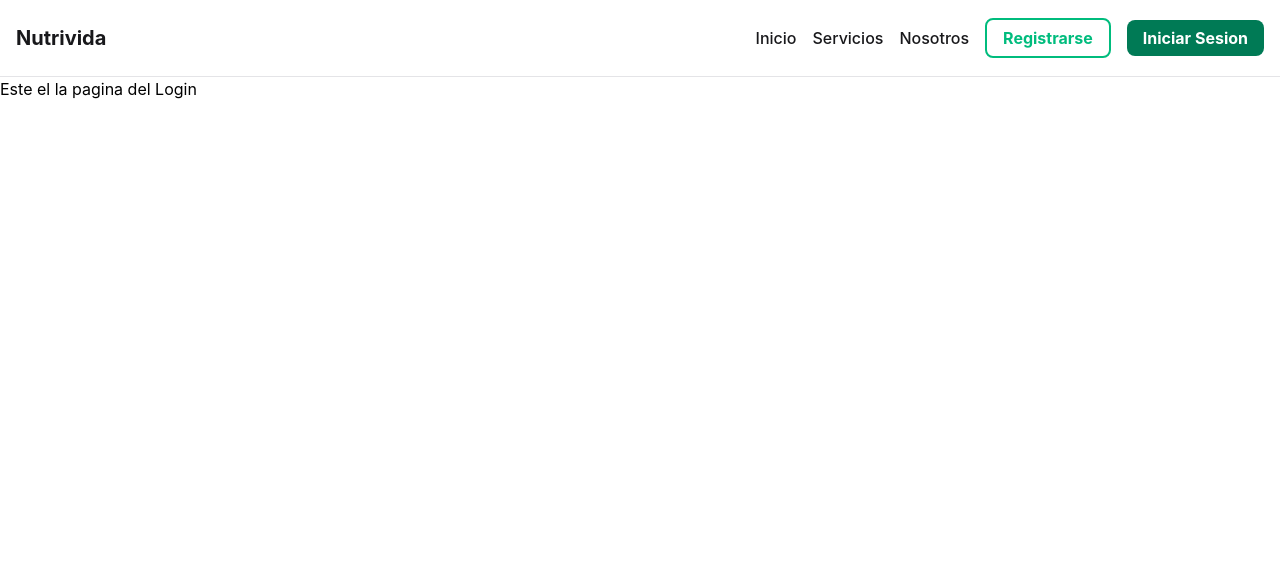
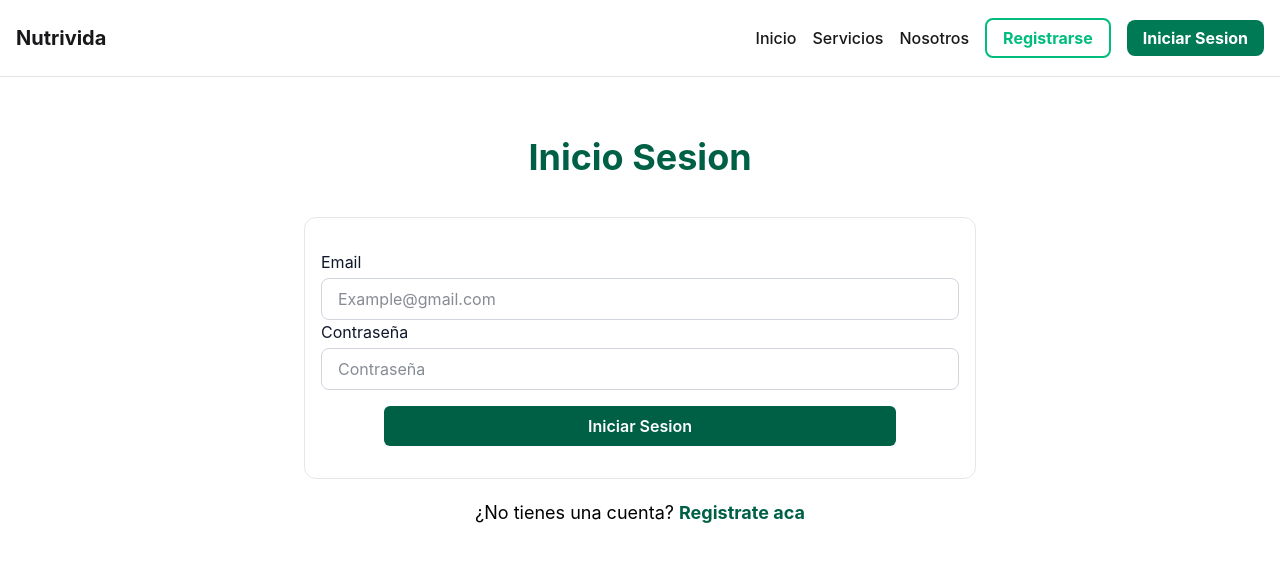
Before and after one commit to macayul-boop/Nutrivida, a React (Vite) app in the folder nutrivida/: page /login in a window 1280 px wide. Shown: the top 562 px of the page. Built offline with nearby package versions, Linux system fonts and the light colour scheme.

Commit message:
Se creo la vista de login con la navegacion de cliente y administracion (falta nutricionista y secrretario)

```diff
--- /dev/null
+++ b/nutrivida/src/componente/FormularioRegistroCliente.jsx
@@ -0,0 +1,235 @@
+import { useState } from "react"
+import InputText from "./InputText"
+import { useNavigate } from "react-router-dom"
+
+const listaUsuario = [
+                {
+                    id:1,
+                    rut:"222306497",
+                    nombre:"Matias",
+                    apellidos:"Cayul",
+                    telefono:"+56963391571",
+                    email:"admin@gmail.com",
+                    contrasena:"1234567",
+                    rol:"Admin",
+                    estado:"Activo"
+                },
+                {
+                    id:2,
+                    rut:"123456789",
+                    nombre:"Carolina",
+                    apellidos:"Fuentes",
+                    telefono:"+56912345678",
+                    email: "nutri1@gmail.com",
+                    contrasena:"1234567",
+                    rol:"Nutricionista",
+                    estado:"Activo",
+                    horario:[
+                        {
+                            dia:"Lunes",
+                            horaInicio:"09:00",
+                            horaTermino:"17:00"
+                        },
+                        {
+                            dia:"Miercoles",
+                            horaInicio:"09:00",
+                            horaTermino:"17:00"
+                        },
+                        {
+                            dia:"Viernes",
+                            horaInicio:"09:00",
+                            horaTermino:"17:00"
+                        }
+                    ]
+                },
+                {
+                    id:3,
+                    rut:"123456789",
+                    nombre:"Rodrigo",
+                    apellidos:"Sepulveda",
+                    telefono:"+56912345678",
+                    email: "nutri2@gmail.com",
+                    contrasena:"1234567",
+                    rol:"Nutricionista",
+                    estado:"Activo",
+                    horario:[
+                        {
+                            dia:"Martes",
+                            horaInicio:"09:00",
+                            horaTermino:"14:00"
+                        },
+                        {
+                            dia:"Jueves",
+                            horaInicio:"09:00",
+                            horaTermino:"14:00"
+                        },
+                        {
+                            dia:"Sabado",
+                            horaInicio:"09:00",
+                            horaTermino:"14:00"
+                        }
+                    ]
+                },
+                {
+                    id:4,
+                    rut:"123456789",
+                    nombre:"Daniela",
+                    apellidos:"Morales",
+                    telefono:"+56912345678",
+                    email: "nutri3@gmail.com",
+                    contrasena:"1234567",
+                    rol:"Nutricionista",
+                    estado:"Activo",
+                    horario:[
+                        {
+                            dia:"Lunes",
+                            horaInicio:"08:00",
+                            horaTermino:"13:00"
+                        },
+                        {
+                            dia:"Viernes",
+                            horaInicio:"08:00",
+                            horaTermino:"13:00"
+                        }
+                    ]
+                },
+                {
+                    id:4,
+                    rut:"123456789",
+                    nombre:"Rodrigo",
+                    apellidos:"Sepulveda",
+                    telefono:"+56912345678",
+                    email: "nutri4@gmail.com",
+                    contrasena:"1234567",
+                    rol:"Nutricionista",
+                    estado:"Activo",
+                    horario:[
+                        {
+                            dia:"Martes",
+                            horaInicio:"09:00",
+                            horaTermino:"14:00"
+                        },
+                        {
+                            dia:"Jueves",
+                            horaInicio:"09:00",
+                            horaTermino:"14:00"
+                        },
+                        {
+                            dia:"Sabado",
+                            horaInicio:"09:00",
+                            horaTermino:"14:00"
+                        }
+                    ]
+                },
+                {
+                    id:5,
+                    rut:"123456789",
+                    nombre:"Felipe",
+                    apellidos:"Araya",
+                    telefono:"+56912345678",
+                    email: "nutri5@gmail.com",
+                    contrasena:"1234567",
+                    rol:"Nutricionista",
+                    estado:"Activo",
+                    horario:[
+                        {
+                            dia:"Martes",
+                            horaInicio:"14:00",
+                            horaTermino:"19:00"
+                        },
+                        {
+                            dia:"Viernes",
+                            horaInicio:"14:00",
+                            horaTermino:"19:00"
+                        }
+                    ]
+                }
+            ]
+
+const existeDatos = JSON.parse(localStorage.getItem('usuarios'));
+
+if(existeDatos == null ){
+    localStorage.setItem('usuarios', JSON.stringify(listaUsuario));
+}
+
+const DATOS_GUARDADOS = JSON.parse(localStorage.getItem('usuarios'));
+
+function FormularioRegistroCliente(){
+    const navigate = useNavigate()
+
+    const [email, setEmail] = useState("")
+    const [contrasena, setContrasena] = useState("")
+    const [errores, setErrores] = useState({})
+
+    const validarFormulario = (e)=>{
+        e.preventDefault()
+
+        let nuevosErrores = {}
+
+        if(email.trim().length === 0){
+            console.log(email)
+            nuevosErrores.email = 'El email es obligatorio'
+        }
+
+        if(contrasena.trim().length === 0){
+            nuevosErrores.contrasena = 'La contraseña es obligatoria'
+        }
+
+        setErrores(nuevosErrores)
+
+        if(Object.keys(nuevosErrores).length === 0){
+            console.log("Paso con los campos llenos")
+            iniciarSesion()
+        }else{
+            console.log("Fallo")
+        }
+    }
+
+    const iniciarSesion = ()=>{
+        const usuarioFiltrado = DATOS_GUARDADOS.filter((value)=> value.email == email && value.contrasena == contrasena)
+        console.log(usuarioFiltrado)
+
+        if(!usuarioFiltrado){
+            console.log("usuario no encontrado")
+        }{
+            const sesionActiva = {
+                id: usuarioFiltrado[0].id,
+                nombre: usuarioFiltrado[0].nombre,
+                rol: usuarioFiltrado[0].rol
+            }
+
+            localStorage.setItem('sesion_activa', JSON.stringify(sesionActiva));
+
+            if(sesionActiva.rol === 'Cliente'){
+                navigate("/");
+            }else if(sesionActiva.rol === 'Admin'){
+                navigate("/administracion/inicio");
+                console.log("Entro al cmabio de vista de admin")
+            }else if(sesionActiva.rol === 'Nutricionista'){
+                console.log("Cambio a vista nutricionista")
+            }else if(sesionActiva.rol === 'Secretario'){
+                console.log("Cambio a vista Secretario")
+            }
+
+            setContrasena('')
+            setEmail('')
+        }
+        console.log(usuarioFiltrado)
+    }
+
+    return(
+        <form className="w-full border border-gray-200 rounded-xl py-8 px-4">
+            <InputText titulo={"Email"} value={email} placeholder={"Example@gmail.com"} onChange={(e)=>setEmail(e.target.value)} error={errores.email}/>
+            <div className="flex flex-col w-full gap-1 text-[#0f172a]">
+                <label>Contraseña</label>
+                <input type="password" placeholder="Contraseña" value={contrasena} onChange={(e)=> setContrasena(e.target.value)} className="px-4 py-2 border border-gray-300 rounded-lg"/>
+                {errores.contrasena && <span className="text-red-500 text-sm">{errores.contrasena}</span>}
+            </div>
+            <div className="mt-4 flex justify-center items-center">
+                <button onClick={(e)=> validarFormulario(e)} className="w-lg py-2 px-4 bg-emerald-800 text-white font-semibold rounded-md cursor-pointer">Iniciar Sesion</button>
+            </div>
+        </form>
+    )
+}
+
+export default FormularioRegistroCliente
--- a/nutrivida/src/pages/administracion/AdministracionEmpleado.jsx
+++ b/nutrivida/src/pages/administracion/AdministracionEmpleado.jsx
@@ -28,7 +28,7 @@ function AdministracionEmpleado(){
                     nombre:"Matias",
                     apellidos:"Cayul",
                     telefono:"+56963391571",
-                    email:"example@gmail.com",
+                    email:"admin@gmail.com",
                     contrasena:"1234567",
                     rol:"Admin",
                     estado:"Activo"
@@ -39,7 +39,7 @@ function AdministracionEmpleado(){
                     nombre:"Carolina",
                     apellidos:"Fuentes",
                     telefono:"+56912345678",
-                    email: "example@gmail.com",
+                    email: "nutri1@gmail.com",
                     contrasena:"1234567",
                     rol:"Nutricionista",
                     estado:"Activo",
@@ -67,7 +67,7 @@ function AdministracionEmpleado(){
                     nombre:"Rodrigo",
                     apellidos:"Sepulveda",
                     telefono:"+56912345678",
-                    email: "example@gmail.com",
+                    email: "nutri2@gmail.com",
                     contrasena:"1234567",
                     rol:"Nutricionista",
                     estado:"Activo",
@@ -95,7 +95,7 @@ function AdministracionEmpleado(){
                     nombre:"Daniela",
                     apellidos:"Morales",
                     telefono:"+56912345678",
-                    email: "example@gmail.com",
+                    email: "nutri3@gmail.com",
                     contrasena:"1234567",
                     rol:"Nutricionista",
                     estado:"Activo",
@@ -118,7 +118,7 @@ function AdministracionEmpleado(){
                     nombre:"Rodrigo",
                     apellidos:"Sepulveda",
                     telefono:"+56912345678",
-                    email: "example@gmail.com",
+                    email: "nutri4@gmail.com",
                     contrasena:"1234567",
                     rol:"Nutricionista",
                     estado:"Activo",
@@ -146,7 +146,7 @@ function AdministracionEmpleado(){
                     nombre:"Felipe",
                     apellidos:"Araya",
                     telefono:"+56912345678",
-                    email: "example@gmail.com",
+                    email: "nutri5@gmail.com",
                     contrasena:"1234567",
                     rol:"Nutricionista",
                     estado:"Activo",
@@ -250,7 +250,7 @@ function AdministracionEmpleado(){
                     </section>
                     <section>
                         {listaUsuario
-                            .filter((value, key)=> value.rol === 'Secretario' || value.rol === 'Nutricionista')
+                            .filter((value)=> value.rol === 'Secretario' || value.rol === 'Nutricionista')
                             .map((value, key)=>(
                              <Empleado key={key} datos={value} onEditar={()=> editarUsuario(value)} onEliminar={()=> mostrarModalEliminar(value.id)} onShow={()=> agregarDetallesUsuarios(value)}/>
                         ))}
--- a/nutrivida/src/pages/cliente/Login.jsx
+++ b/nutrivida/src/pages/cliente/Login.jsx
@@ -1,6 +1,20 @@
+import { Link, useNavigate } from "react-router-dom"
+
+import FormularioRegistroCliente from "../../componente/FormularioRegistroCliente"
+
 function Login(){
+
+
     return(
-        <h1>Este el la pagina del Login</h1>
+        <div className="w-full px-2 sm:px-4 md:px-6">
+            <section className="text-center mt-10 md:mt-15 ">
+                <h1 className="text-3xl sm:text-4xl font-bold text-emerald-800">Inicio Sesion</h1>
+            </section>
+            <section className="max-w-2xl mx-auto mt-10">
+                <FormularioRegistroCliente/>
+            </section>
+            <p className="text-md sm:text-lg text-center mt-5">¿No tienes una cuenta? <span className="font-bold text-emerald-800"><Link to={"/registrarse"}>Registrate aca</Link></span></p>
+        </div>
     )
 }
 
```
